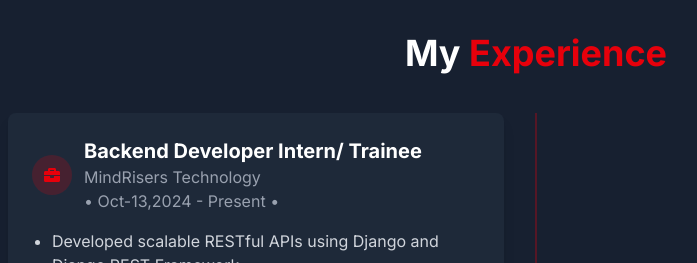
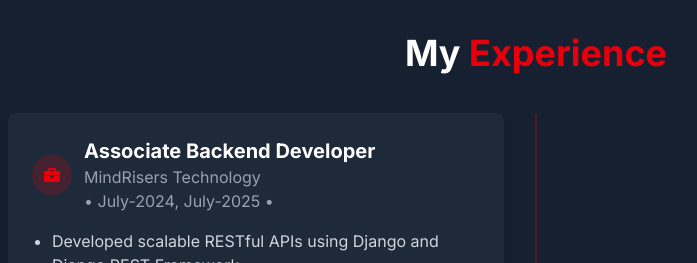
Before and after one commit to UjjwalN15/codeujjwal, a Next.js app: page / in a window 1280 px wide. Shown: the part 1680-1943 px from the top of the page, without its empty margins (104-801 px from the left). Built offline with nearby package versions, Linux system fonts and the light colour scheme.

Commit message:
Experience changed

```diff
--- a/src/components/sections/Experience.tsx
+++ b/src/components/sections/Experience.tsx
@@ -5,10 +5,10 @@ import { FaBriefcase, FaGraduationCap } from "react-icons/fa";
 const experienceData = [
   {
     id: 1,
-    title: "Backend Developer Intern/ Trainee",
+    title: "Associate Backend Developer",
     company: "MindRisers Technology",
     type: "work",
-    date: "Oct-13,2024 - Present ",
+    date: "July-2024, July-2025",
     description: [
       "Developed scalable RESTful APIs using Django and Django REST Framework",
       "Implemented Redis caching to improve system performance and reduce response times",
```
